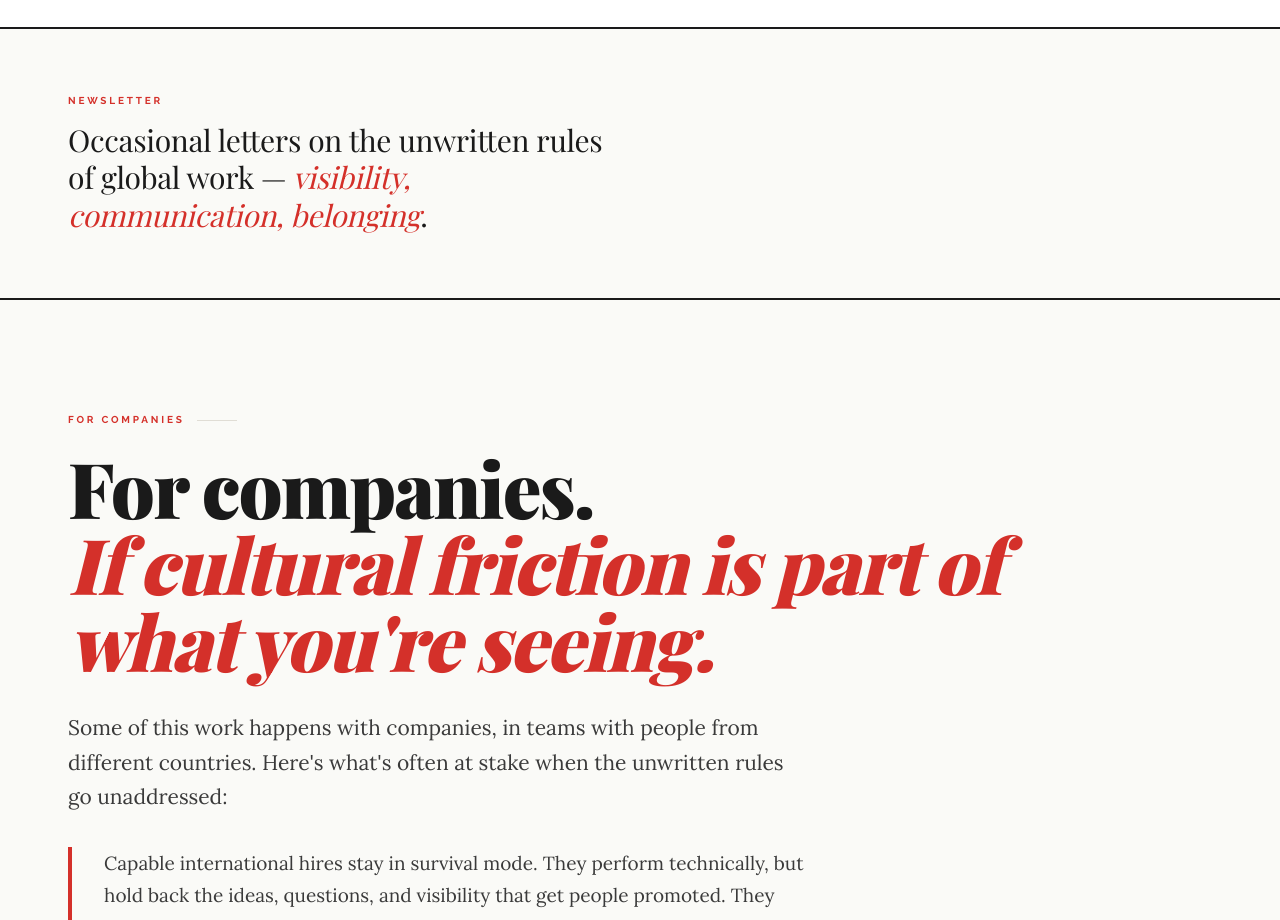
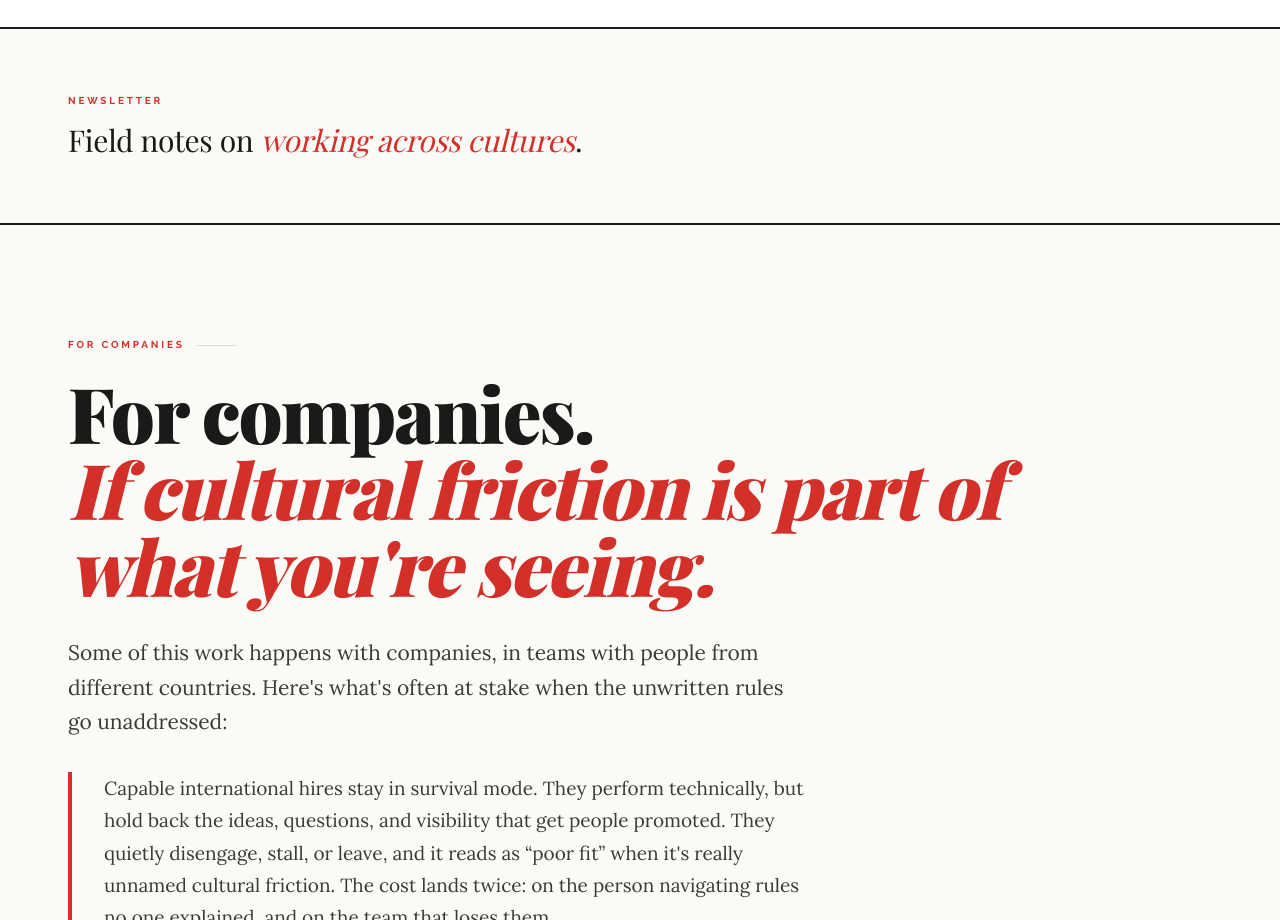
Before and after one commit to biljanatasetovikj-boop/InvisibleRules, a Next.js app: page / in a window 1280 px wide. Shown: the part 5280-6200 px from the top of the page. Built offline with nearby package versions, Linux system fonts and the light colour scheme; a web font is replaced by a local one.

Commit message:
Update newsletter text to 'Field notes on working across cultures'

```diff
--- a/components/Newsletter.tsx
+++ b/components/Newsletter.tsx
@@ -15,10 +15,9 @@ export default function Newsletter() {
                 Newsletter
               </div>
               <p className="font-serif text-[#1a1a1a] text-[clamp(22px,2.4vw,30px)] leading-[1.25] tracking-[-0.01em] max-w-[560px]">
-                Occasional letters on the unwritten rules of global work —
+                Field notes on{" "}
                 <span className="italic text-[#d4302a]">
-                  {" "}
-                  visibility, communication, belonging
+                  working across cultures
                 </span>
                 .
               </p>
```
